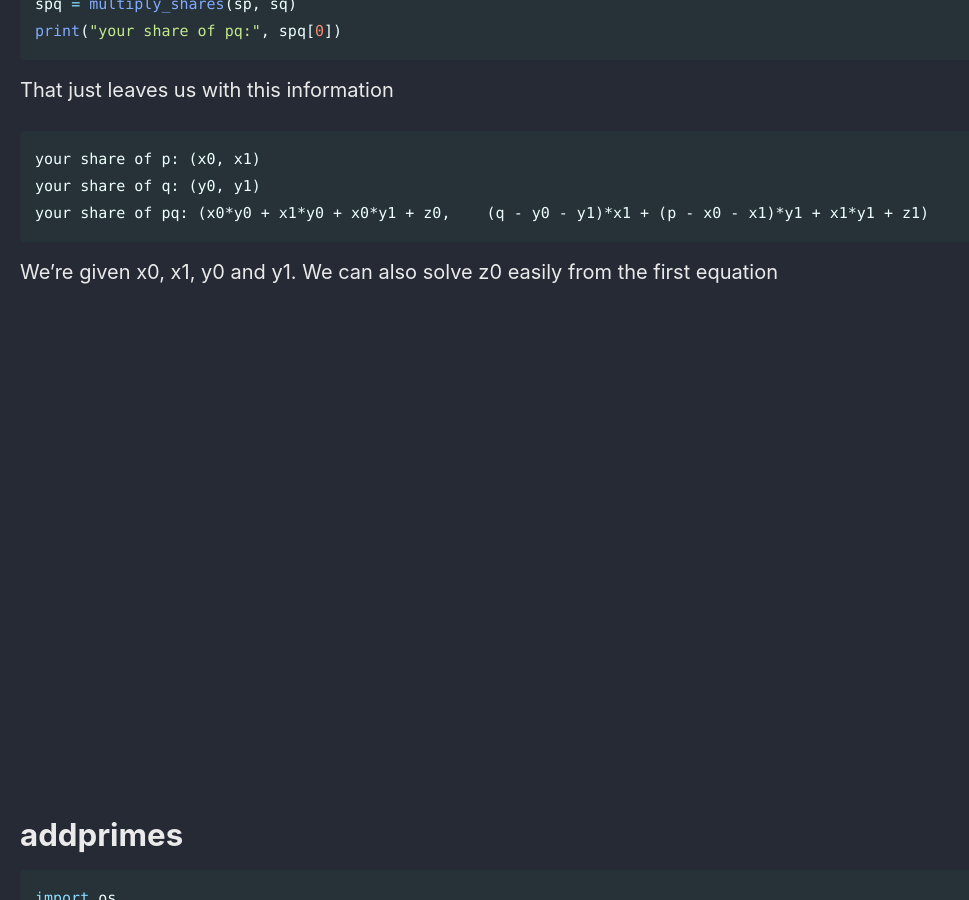
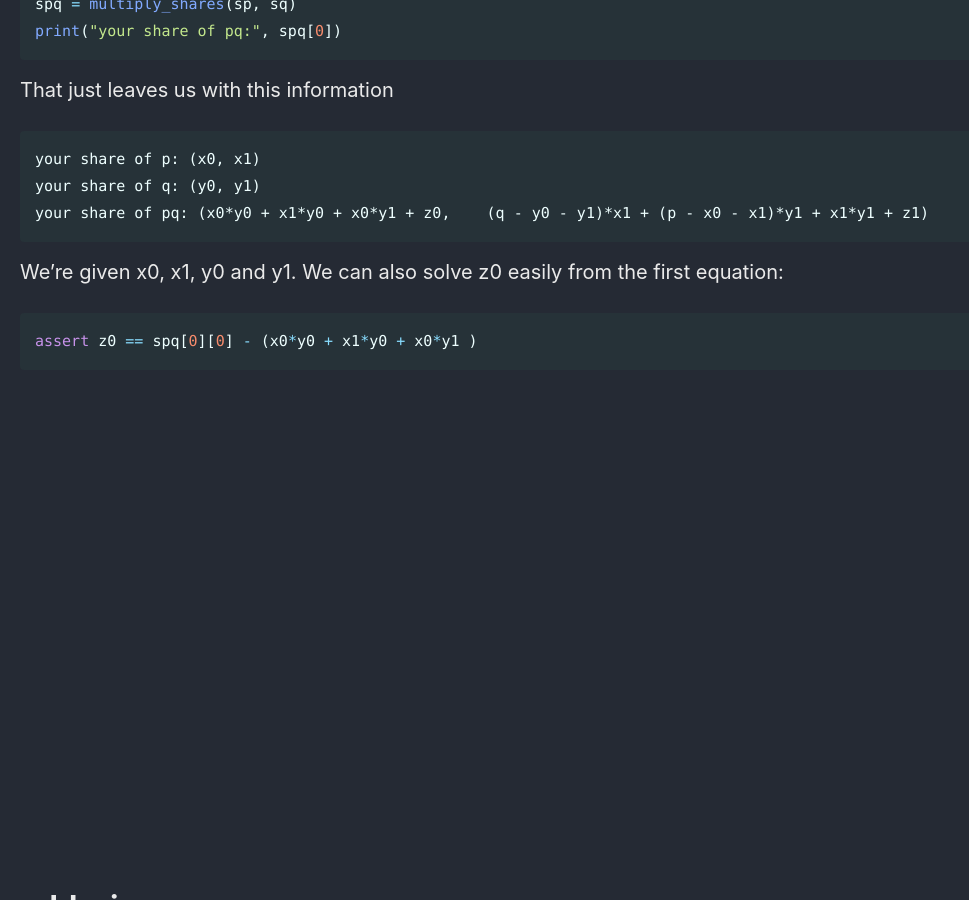
Before and after one commit to Connor-McCartney/Connor-McCartney.github.io, a Jekyll site: the page built from _pages/cryptography/other/AlpacaHack2025.md, in a window 1280 px wide and 900 px high, scrolled down 2620 px. Shown: the whole window, without its empty margins (0-969 px from the left). Built offline with Jekyll 4.4.1, drawn with Linux system fonts in a browser that asks for light colours; cached includes are drawn as plain includes.

Commit message:
Update AlpacaHack2025.md

````diff
--- a/_pages/cryptography/other/AlpacaHack2025.md
+++ b/_pages/cryptography/other/AlpacaHack2025.md
@@ -110,7 +110,11 @@ your share of q: (y0, y1)
 your share of pq: (x0*y0 + x1*y0 + x0*y1 + z0,    (q - y0 - y1)*x1 + (p - x0 - x1)*y1 + x1*y1 + z1)
 ```
 
-We're given x0, x1, y0 and y1. We can also solve z0 easily from the first equation
+We're given x0, x1, y0 and y1. We can also solve z0 easily from the first equation:
+
+```python
+assert z0 == spq[0][0] - (x0*y0 + x1*y0 + x0*y1 )
+```
 
 
 
````
